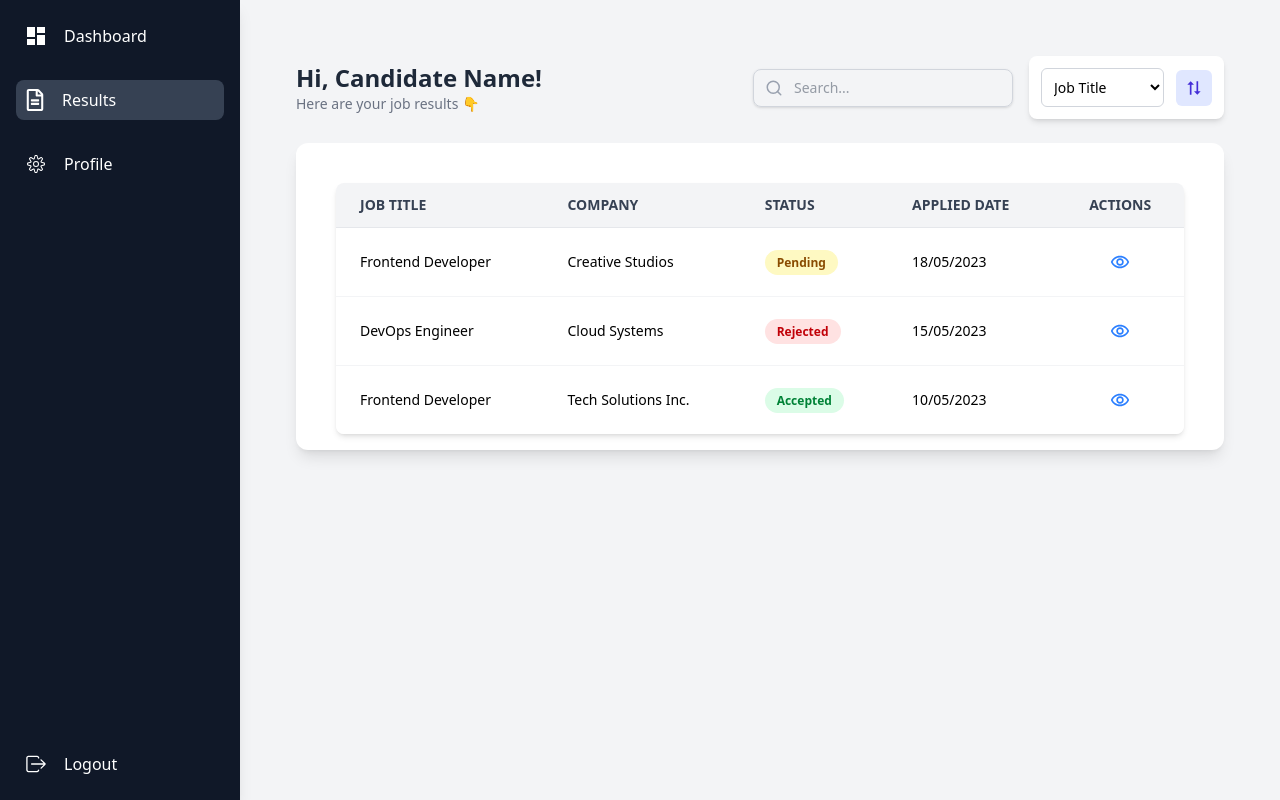
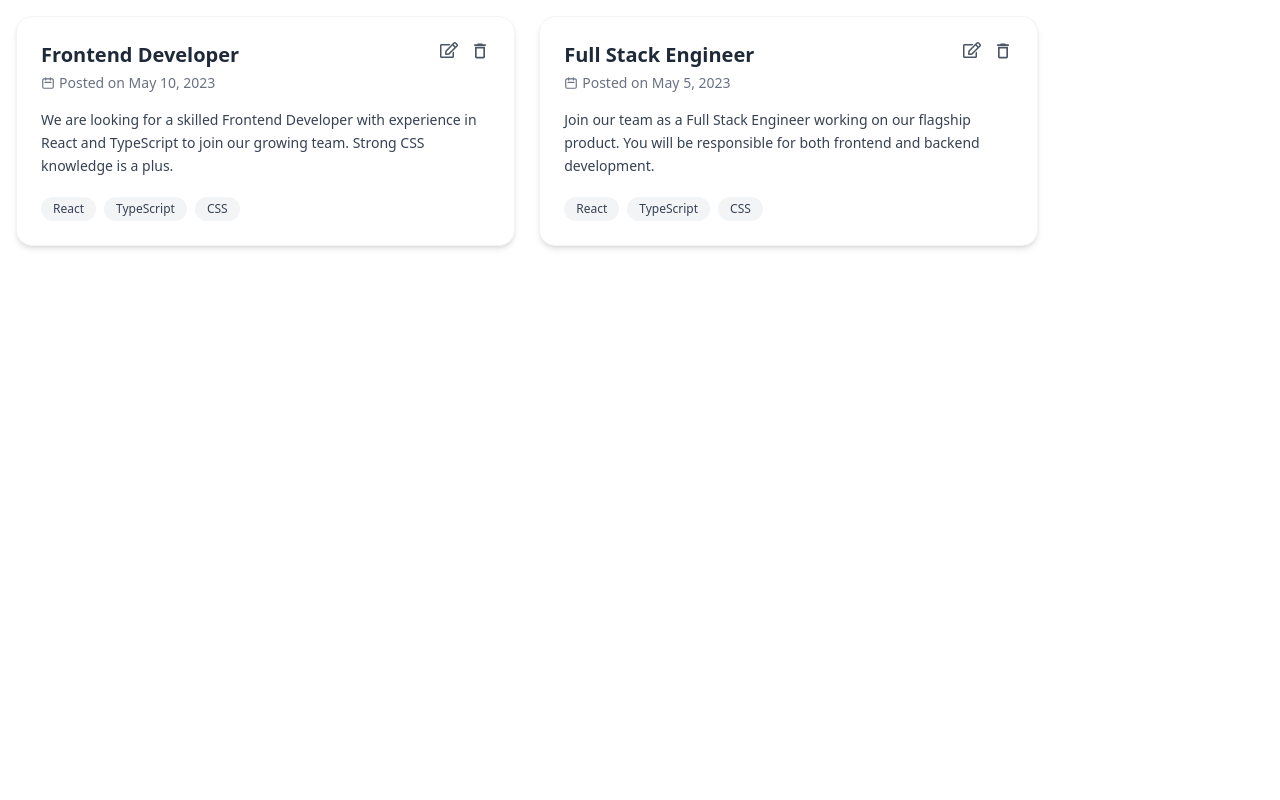
Before and after one commit to Ahmed-Silat/FYP, a React (Vite) app in the folder fyp-frontend/: page /candidate/results in a window 1280 px wide. Built offline with nearby package versions, Linux system fonts and the light colour scheme; no server answers.

Commit message:
hr job cards UI has been created

```diff
--- a/fyp-frontend/src/App.jsx
+++ b/fyp-frontend/src/App.jsx
@@ -15,6 +15,7 @@ import AdminHrManagement from "./Components/AdminHrManagement";
 import AdminCandidateManagement from "./Components/AdminCandidateManagement";
 import CandidateLayout from "./Components/CandidateLayout";
 import Results from "./pages/candidate/Results";
+import HrJobCards from "./Components/HrJobCards";
 function App() {
   return (
     <>
@@ -35,16 +36,17 @@ function App() {
       {/* <AdminHrManagement /> */}
       {/* <AdminCandidateManagement /> */}
       {/* <CandidateDashboard /> */}
-      <Router>
+      {/* <Router>
         <Routes>
-          {/* Candidate Layout Route */}
           <Route path="/candidate" element={<CandidateLayout />}>
             <Route path="dashboard" element={<CandidateDashboard />} />
             <Route path="profile" element={<Profile />} />
             <Route path="results" element={<Results />} />
           </Route>
         </Routes>
-      </Router>
+      </Router> */}
+
+      <HrJobCards />
     </>
   );
 }
--- /dev/null
+++ b/fyp-frontend/src/Components/HrJobCards.jsx
@@ -0,0 +1,76 @@
+import React from "react";
+import { FaRegEdit } from "react-icons/fa";
+import { MdDeleteOutline } from "react-icons/md";
+import { HiOutlineCalendar } from "react-icons/hi";
+
+const HrJobCards = () => {
+  const jobData = [
+    {
+      title: "Frontend Developer",
+      postedOn: "May 10, 2023",
+      description:
+        "We are looking for a skilled Frontend Developer with experience in React and TypeScript to join our growing team. Strong CSS knowledge is a plus.",
+      tags: ["React", "TypeScript", "CSS"],
+    },
+    {
+      title: "Full Stack Engineer",
+      postedOn: "May 5, 2023",
+      description:
+        "Join our team as a Full Stack Engineer working on our flagship product. You will be responsible for both frontend and backend development.",
+      tags: ["React", "TypeScript", "CSS"],
+    },
+  ];
+
+  return (
+    <div className="flex flex-col md:flex-row flex-wrap gap-6 p-4">
+      {jobData.map((job, idx) => (
+        <div
+          key={idx}
+          className="w-full md:w-[40%] group bg-white rounded-2xl border border-gray-100 p-6 shadow-md hover:shadow-2xl hover:-translate-y-[2px] transition-all duration-500 ease-in-out cursor-pointer"
+        >
+          {/* Header */}
+          <div className="flex items-start justify-between mb-4">
+            <div>
+              <h2 className="text-xl font-semibold text-gray-800 group-hover:text-blue-700 transition-colors duration-500">
+                {job.title}
+              </h2>
+              <div className="flex items-center text-sm text-gray-500 mt-1">
+                <HiOutlineCalendar className="mr-1" />
+                Posted on {job.postedOn}
+              </div>
+            </div>
+            <div className="flex gap-3 text-gray-600">
+              <FaRegEdit
+                className="hover:text-blue-600 cursor-pointer"
+                size={18}
+              />
+              <MdDeleteOutline
+                className="hover:text-red-600 cursor-pointer"
+                size={20}
+              />
+            </div>
+          </div>
+
+          {/* Description */}
+          <p className="text-sm text-gray-700 leading-relaxed mb-5">
+            {job.description}
+          </p>
+
+          {/* Tags */}
+          <div className="flex flex-wrap gap-2">
+            {job.tags.map((tag, index) => (
+              <span
+                key={index}
+                className="bg-gray-100 text-gray-700 text-xs font-medium px-3 py-1 rounded-full group-hover:bg-blue-100 group-hover:text-blue-700 transition-colors duration-500"
+              >
+                {tag}
+              </span>
+            ))}
+          </div>
+        </div>
+      ))}
+    </div>
+  );
+};
+
+export default HrJobCards;
--- /dev/null
+++ b/fyp-frontend/src/Components/HrLayout.jsx
@@ -0,0 +1,31 @@
+import React from "react";
+
+const HrLayout = () => {
+  const hrLinks = [
+    {
+      to: "/hr/dashboard",
+      label: "Dashboard",
+      icon: <MdDashboard size={24} />,
+    },
+    {
+      to: "/hr/responses",
+      label: "Responses",
+      icon: <FaRegFileAlt size={22} />,
+    },
+    {
+      to: "/hr/profile",
+      label: "Profile",
+      icon: <CiSettings size={24} />,
+    },
+  ];
+  return (
+    <div className="flex h-screen bg-gray-100">
+      <Sidebar links={hrLinks} />
+      <main className="flex-1 overflow-y-auto p-6">
+        <Outlet />
+      </main>
+    </div>
+  );
+};
+
+export default HrLayout;
```
